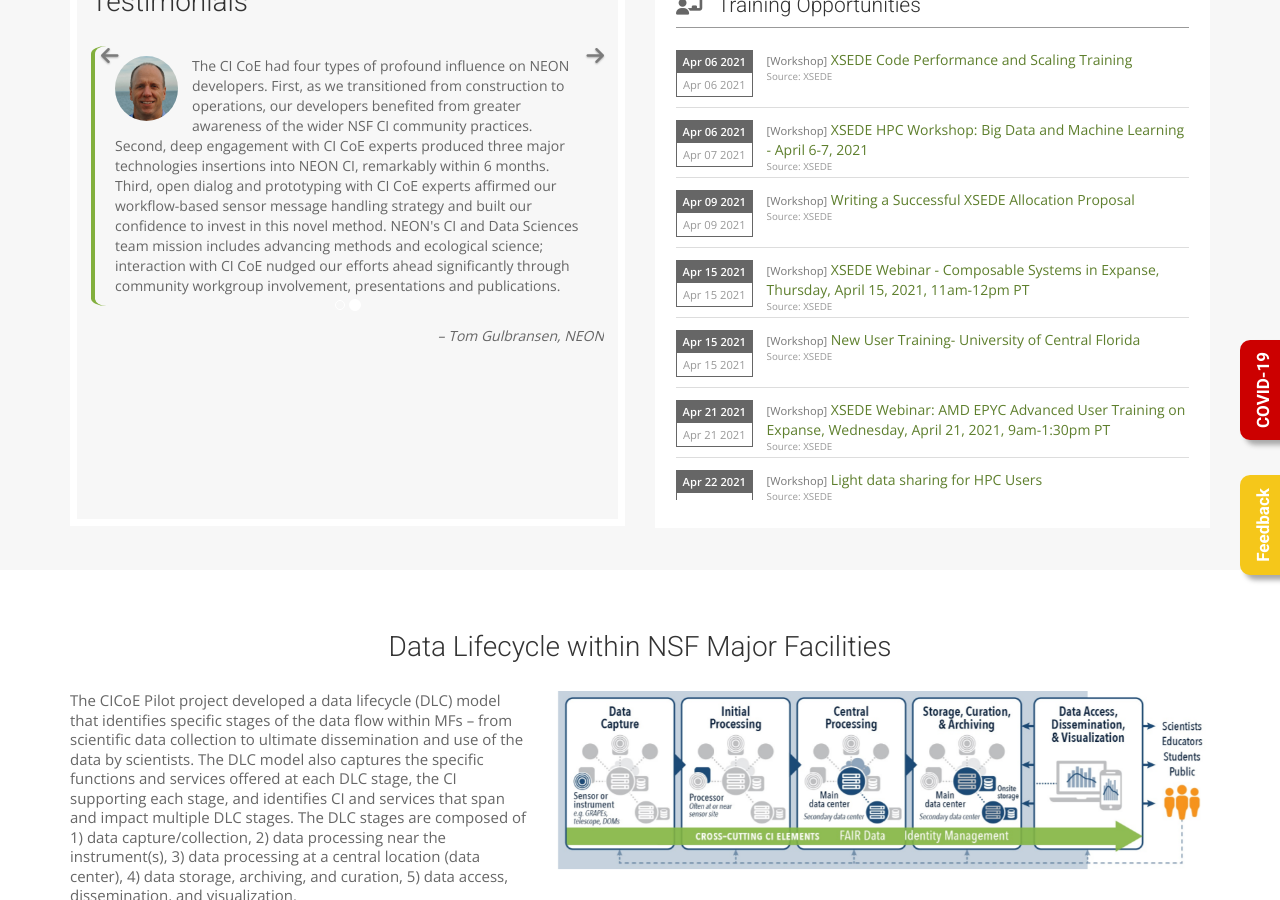
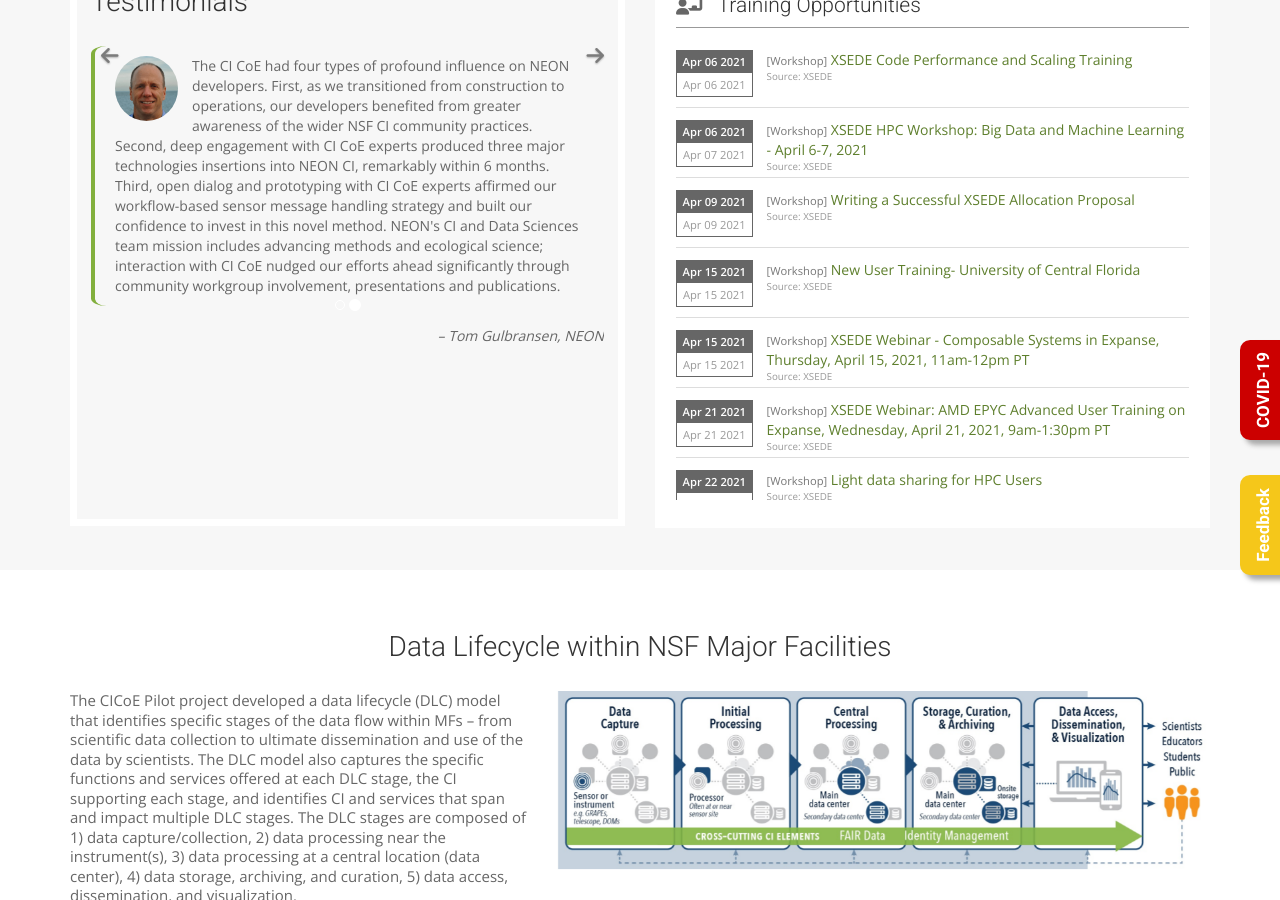
Before and after one commit to cicoe/cicoe.github.io, a Jekyll site: the page built from index.html, in a window 1280 px wide and 900 px high, scrolled down 1309 px. Built offline with Jekyll 4.4.1, drawn with Linux system fonts in a browser that asks for light colours; nearby versions of some CDN libraries; some web fonts are replaced; comment, search, counter and statistics services are not loaded.

```diff
--- a/_data/training_opportunities.yml
+++ b/_data/training_opportunities.yml
@@ -24,16 +24,16 @@
   source: XSEDE
   start_date: April 15, 2021
   time: ''
-  title: XSEDE Webinar - Composable Systems in Expanse, Thursday, April 15, 2021,
-    11am-12pm PT
-  website: "https://www.xsede.org/web/xup/course-calendar/-/training-user/class/2314/session/3974/register"
+  title: New User Training- University of Central Florida
+  website: "https://www.xsede.org/web/xup/course-calendar/-/training-user/class/2303/session/3963/register"
 - categroy: Workshop
   end_date: April 15, 2021
   source: XSEDE
   start_date: April 15, 2021
   time: ''
-  title: New User Training- University of Central Florida
-  website: "https://www.xsede.org/web/xup/course-calendar/-/training-user/class/2303/session/3963/register"
+  title: XSEDE Webinar - Composable Systems in Expanse, Thursday, April 15, 2021,
+    11am-12pm PT
+  website: "https://www.xsede.org/web/xup/course-calendar/-/training-user/class/2314/session/3974/register"
 - categroy: Workshop
   end_date: April 21, 2021
   source: XSEDE
```
